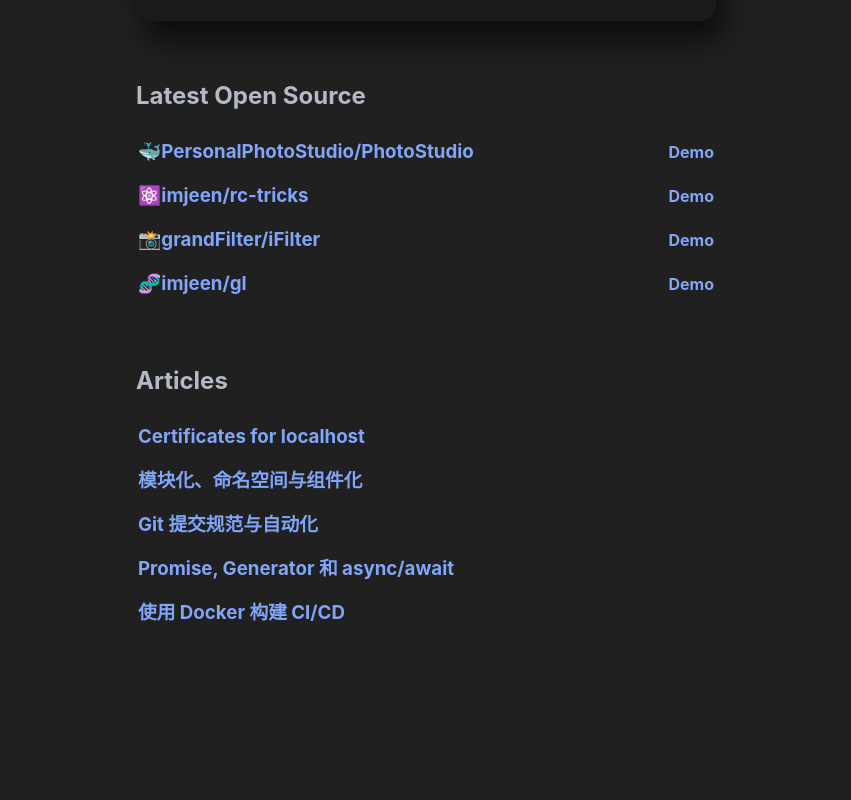
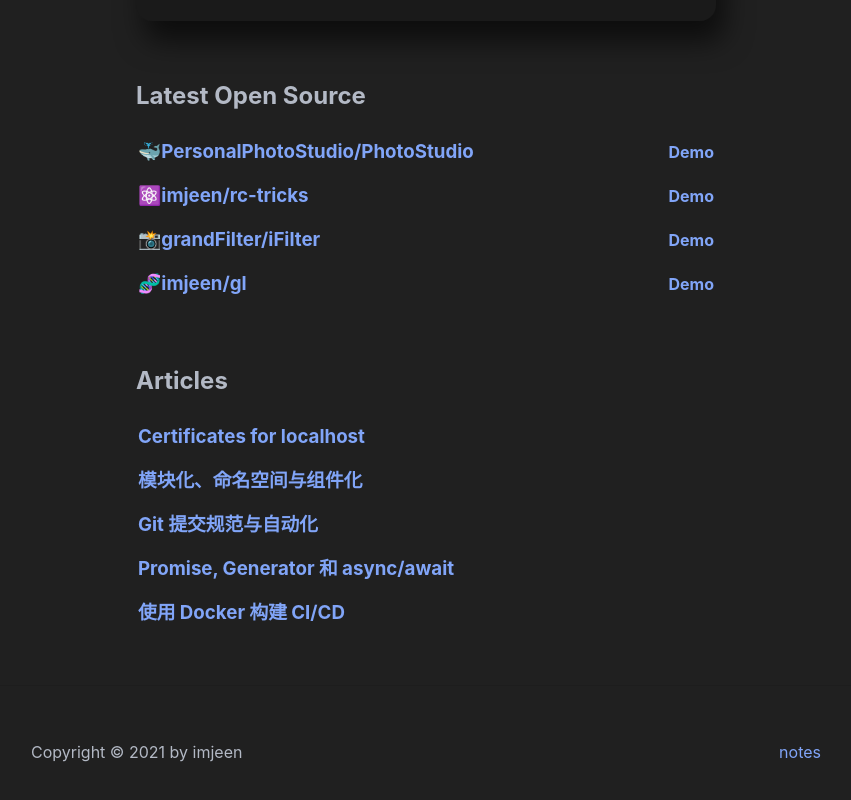
Before and after one commit to imjeen/imjeen.github.io, a React (Create React App) app: page / in a window 1280 px wide. Shown: the part 630-1430 px from the top of the page, without its empty margins (214-1065 px from the left). Before the commit the page ends 1316 px from the top, so only its background shows below. Built offline with nearby package versions, Linux system fonts and the light colour scheme.

Commit message:
:sparkles: add the footer

```diff
--- /dev/null
+++ b/src/components/Layout/footer.tsx
@@ -0,0 +1,15 @@
+import React from "react";
+import styles from "./styles.module.less";
+
+export default function Footer() {
+  return (
+    <footer className={styles.footer}>
+      <section>
+        <p>Copyright © {new Date().getFullYear()} by imjeen</p>
+        <p>
+          <a href="https://imjeen.github.io/notes/">notes</a>
+        </p>
+      </section>
+    </footer>
+  );
+}
--- a/src/components/Layout/index.tsx
+++ b/src/components/Layout/index.tsx
@@ -2,12 +2,14 @@ import React from "react";
 // import styles from "./styles.module.less";
 
 import LayoutHeader from "./Header";
+import LayoutFooter from "./footer";
 
 export default function Layout({ children }: { children: React.ReactNode }) {
   return (
     <>
       <LayoutHeader />
       {children}
+      <LayoutFooter />
     </>
   );
 }
--- a/src/components/Layout/styles.module.less
+++ b/src/components/Layout/styles.module.less
@@ -1,6 +1,7 @@
 .holder {
   min-height: 160px;
 }
+
 .header {
   width: 100%;
   background-color: #fff;
@@ -107,3 +108,15 @@
     align-items: center;
   }
 }
+
+.footer {
+  box-shadow: 0px -1px 1px rgb(0 0 0 / 10%);
+  section {
+    max-width: 850px;
+    width: 100%;
+    margin: 0 auto;
+    padding: 40px 30px;
+    display: flex;
+    justify-content: space-between;
+  }
+}
```
